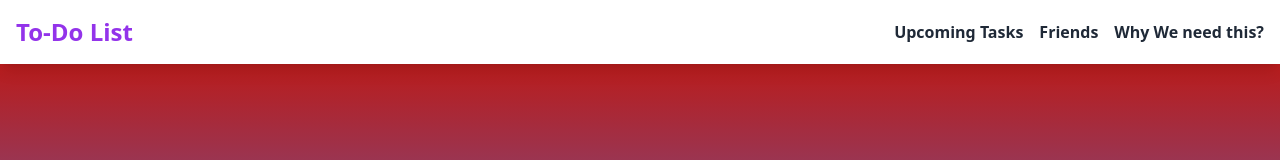
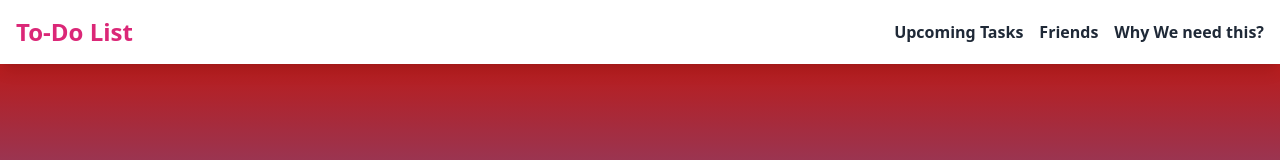
Before and after one commit to ryliam/gitCc, a website: page index.html in a window 1280 px wide. Shown: the top 160 px of the page. Drawn offline with nearby package versions, Linux system fonts and the light colour scheme.

Commit message:
changement couleur todo

```diff
--- a/index.html
+++ b/index.html
@@ -11,7 +11,7 @@
   <!-- Navbar -->
   <nav class="bg-white shadow-lg sticky top-0 z-50">
     <div class="container mx-auto px-4 py-4 flex justify-between items-center">
-      <a href="#" class="text-2xl font-bold text-purple-600">To-Do List</a>
+      <a href="#" class="text-2xl font-bold text-pink-600">To-Do List</a>
       <ul class="flex space-x-4">
         <!-- All of these buttons currently lead to error pages as their functionality will be added in the future
         after login and authentication has been implemented.-->
```
